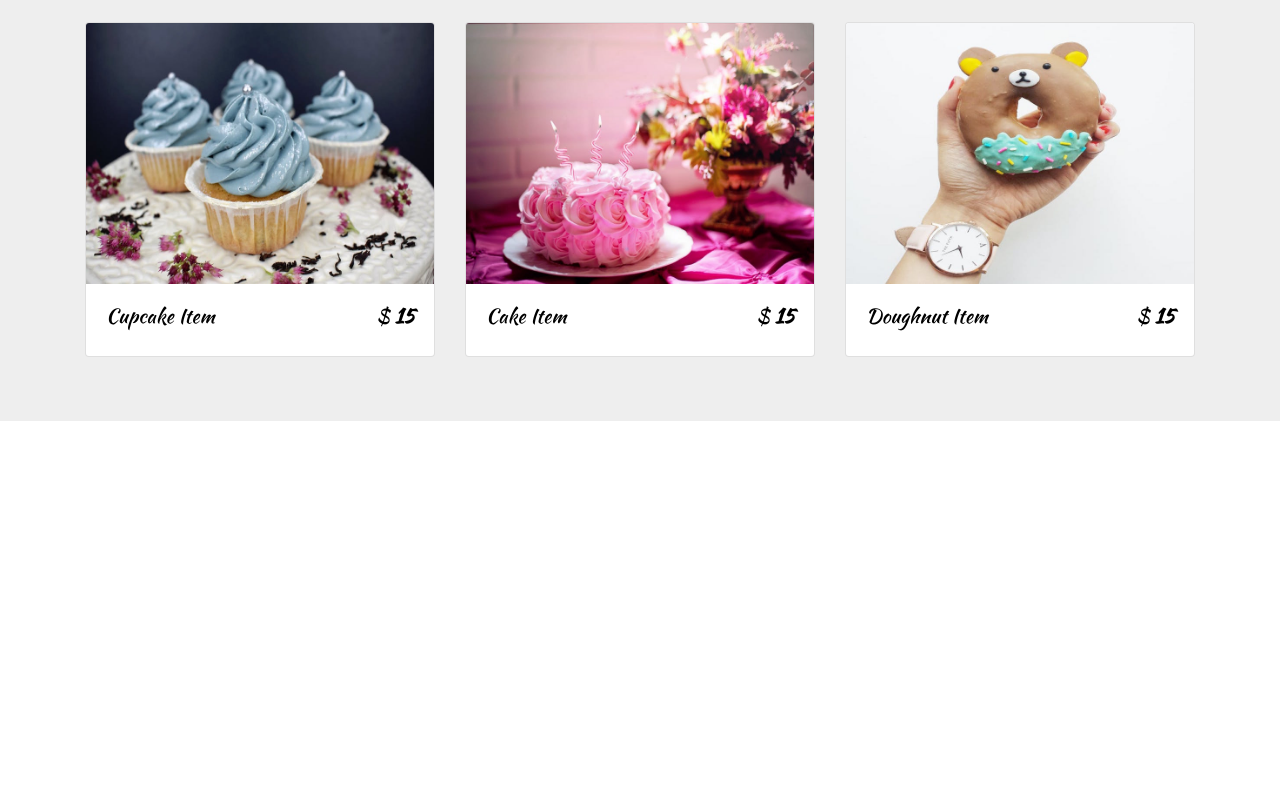
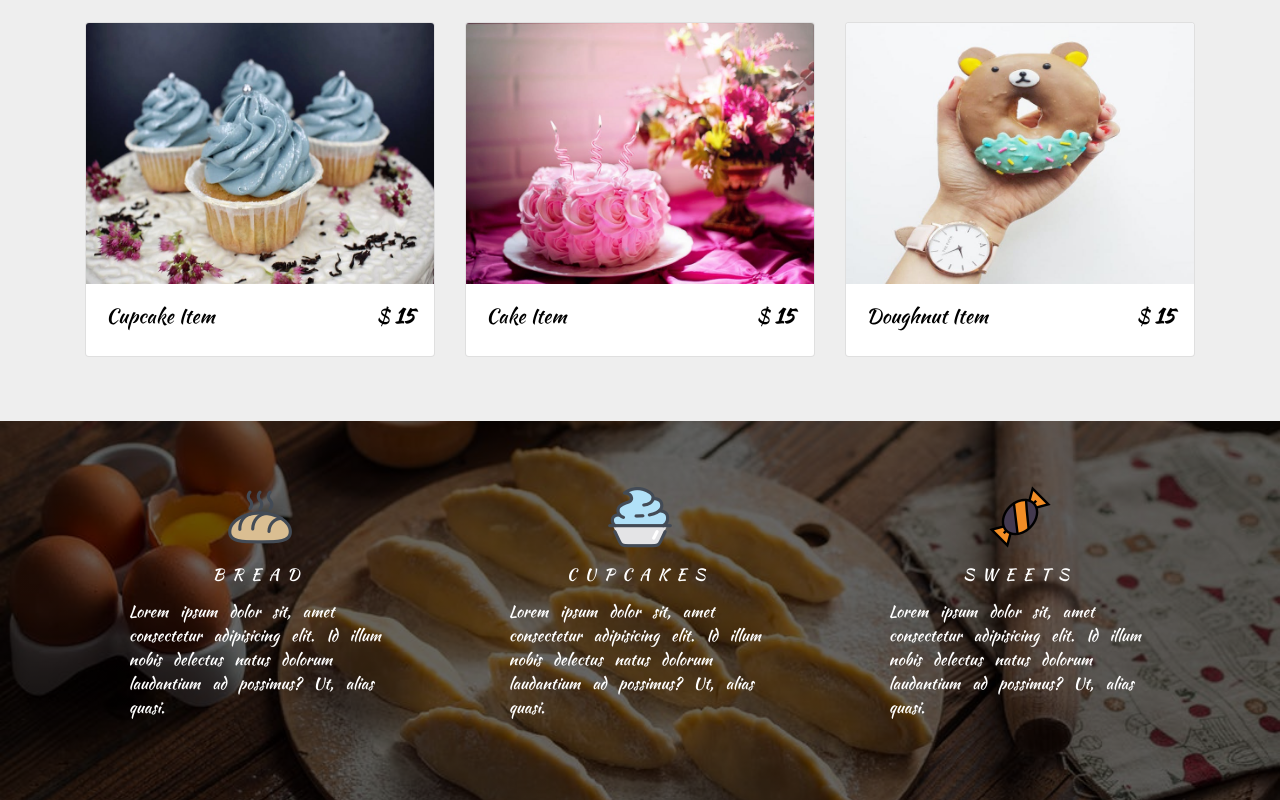
Before and after one commit to W00DH0USE/D-Oh-Nut-Sweets, a plain HTML site: page index.html in a window 1280 px wide. Shown: the part 2733-3533 px from the top of the page. Before the commit the page ends 3154 px from the top, so only its background shows below. Drawn offline with Linux system fonts and the light colour scheme.

Commit message:
Finished Services section

```diff
--- a/css/styles.css
+++ b/css/styles.css
@@ -174,3 +174,22 @@ body {
 .store-item-icon:hover {
   color: #fff;
 }
+
+/* Services Section */
+.services {
+  color: #fff;
+  background:linear-gradient(rgba(0,0,0,0.6), rgba(0,0,0,0.6)), url("../images/servicesBcg.jpeg");
+  background-position: center;
+  background-size: cover;
+  background-attachment: fixed;
+  background-repeat: no-repeat;
+  position: relative;
+}
+
+.service-title {
+  letter-spacing: 0.5rem;
+}
+
+.service-text {
+  word-spacing: 0.5rem;
+}
--- a/index.html
+++ b/index.html
@@ -24,21 +24,6 @@
     https://www.iconfinder.com/icons/2427887/dessert_donut_doughnut_fat_sweets_icon
     Creative Commons (Attribution 3.0 Unported);
     https://www.iconfinder.com/korawan_m
-         -->
-  <!--
-    https://www.iconfinder.com/icons/2427860/baguette_bread_bread_loaf_food_toast_icon
-    Creative Commons (Attribution 3.0 Unported);
-    https://www.iconfinder.com/korawan_m
-         -->
-  <!--
-    https://www.iconfinder.com/icons/2427875/cup_cupcake_dessertice_cream_yogurt_icon
-    Creative Commons (Attribution 3.0 Unported);
-    https://www.iconfinder.com/korawan_m
-         -->
-  <!--
-    https://www.iconfinder.com/icons/2671457/candy_sweets_treat_trick_icon
-    Creative Commons (Attribution 3.0 Unported);
-    https://www.iconfinder.com/bluelabelicons
          -->
   <!--end of icons icons -->
   <header id="header">
@@ -410,8 +395,54 @@
             </div>
           </div>
         </div>
+        <!-- End of Single Items -->
+      </div>
+    </div>
+  </section>
 
 
+  <section class="services py-5" id="services">
+    <div class="container">
+      <div class="row">
+        <!-- Single Service -->
+        <div class="col-md-4 text-center my-3">
+          <!--
+            https://www.iconfinder.com/icons/2427860/baguette_bread_bread_loaf_food_toast_icon
+            Creative Commons (Attribution 3.0 Unported);
+            https://www.iconfinder.com/korawan_m
+          -->
+          <img src="images/bread-icon.png" alt="bread-icon">
+          <h6 class="text-uppercase my-3 service-title">bread</h6>
+          <p class="w-75 mx-auto text-left service-text">
+            Lorem ipsum dolor sit, amet consectetur adipisicing elit. Id illum nobis delectus natus dolorum laudantium ad possimus? Ut, alias quasi.
+          </p>
+        </div>
+        <!-- Single Service -->
+        <div class="col-md-4 text-center my-3">
+          <!--
+            https://www.iconfinder.com/icons/2427875/cup_cupcake_dessertice_cream_yogurt_icon
+            Creative Commons (Attribution 3.0 Unported);
+            https://www.iconfinder.com/korawan_m
+          -->
+          <img src="images/cupcake-icon.png" alt="cupcake-icon">
+          <h6 class="text-uppercase my-3 service-title">cupcakes</h6>
+          <p class="w-75 mx-auto text-left service-text">
+            Lorem ipsum dolor sit, amet consectetur adipisicing elit. Id illum nobis delectus natus dolorum laudantium ad possimus? Ut, alias quasi.
+          </p>
+        </div>
+        <!-- Single Service -->
+        <div class="col-md-4 text-center my-3">
+          <!--
+            https://www.iconfinder.com/icons/2671457/candy_sweets_treat_trick_icon
+            Creative Commons (Attribution 3.0 Unported);
+            https://www.iconfinder.com/bluelabelicons
+          -->
+          <img src="images/candy-icon.png" alt="sweets-icon">
+          <h6 class="text-uppercase my-3 service-title">sweets</h6>
+          <p class="w-75 mx-auto text-left service-text">
+            Lorem ipsum dolor sit, amet consectetur adipisicing elit. Id illum nobis delectus natus dolorum laudantium ad possimus? Ut, alias quasi.
+          </p>
+        </div>
       </div>
     </div>
   </section>
```
